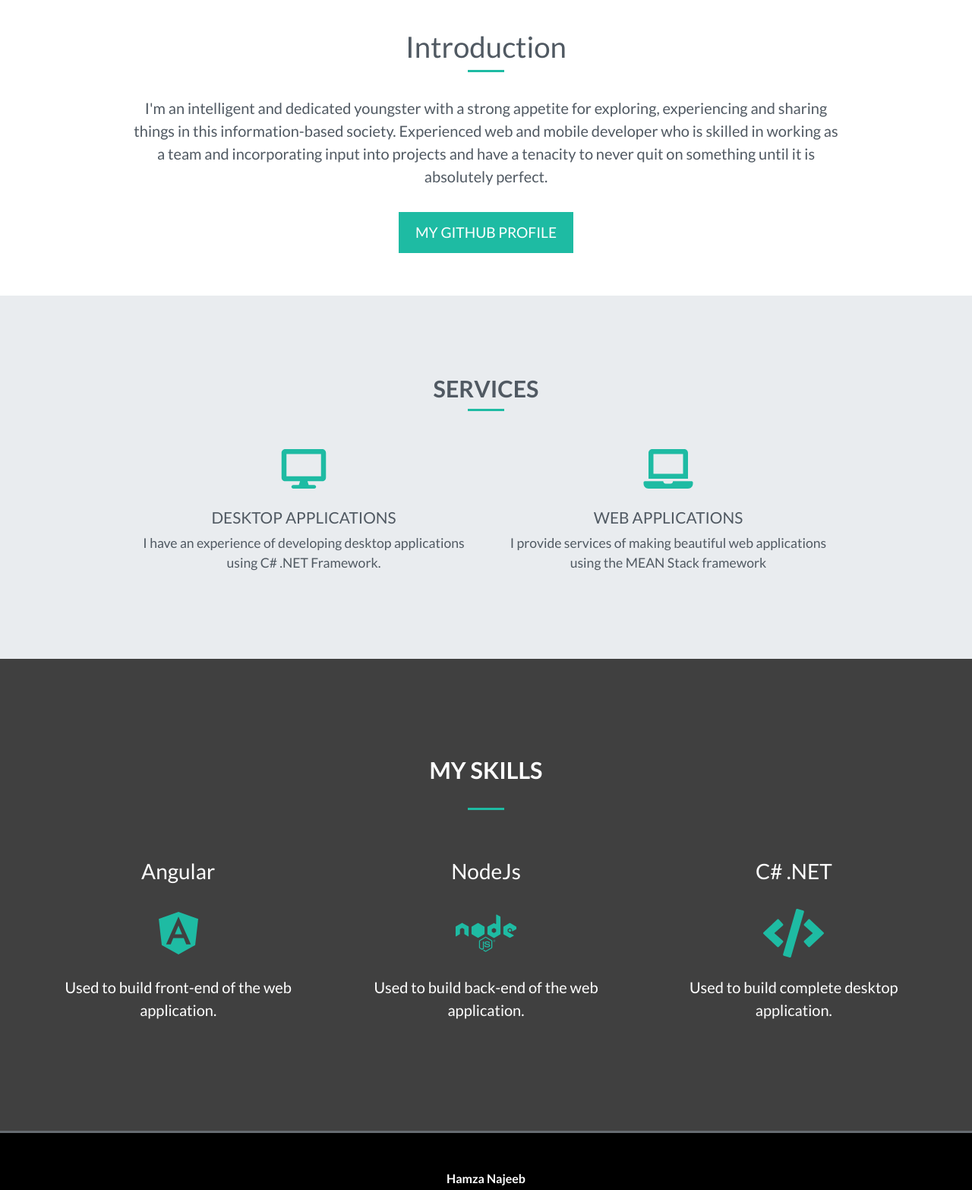
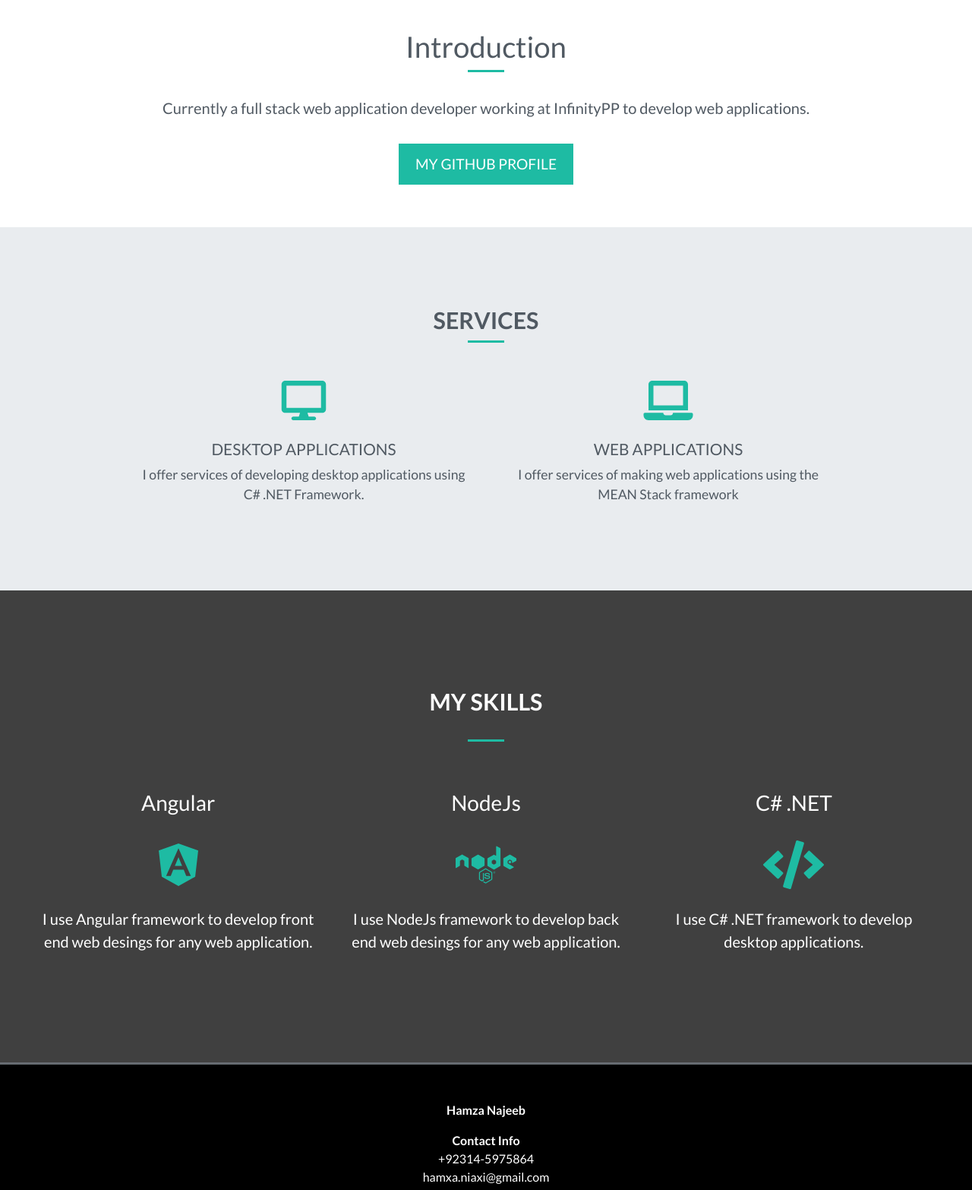
Before and after one commit to reap3r97/portfolio.github.io, a plain HTML site: page index.html in a window 1280 px wide. Shown: the part 802-2368 px from the top of the page at 76% size. Drawn offline with Linux system fonts and the light colour scheme.

Commit message:
revision.

```diff
--- a/index.html
+++ b/index.html
@@ -67,10 +67,7 @@
 		<div class="col-12 narrow text-center">
 			<h1>Introduction</h1>
 			<div class="heading-underline"></div>
-			<p class="lead">I'm an intelligent and dedicated youngster with a strong appetite for exploring,
-				experiencing and sharing things in this information-based society. Experienced web and mobile developer
-				who is skilled in working as a team and incorporating input into projects and have a tenacity to never
-				quit on something until it is absolutely perfect.</p>
+			<p class="lead">Currently a full stack web application developer working at InfinityPP to develop web applications.</p>
 			<a class="btn btn-secondary btn-md" href="https://github.com/reap3r97" target="_blank">My Github Profile</a>
 		</div>
 	</div>
@@ -91,14 +88,14 @@
 						<div class="service">
 							<i class="fas fa-desktop fa-4x" data-fa-transform="shrink-3 up-5"></i>
 							<h3>Desktop Applications</h3>
-							<p>I have an experience of developing desktop applications using C# .NET Framework.</p>
+							<p>I offer services of developing desktop applications using C# .NET Framework.</p>
 						</div>
 					</div>
 					<div class="col-md-6">
 						<div class="service">
 							<i class="fas fa-laptop fa-4x" data-fa-transform="shrink-3 up-5"></i>
 							<h3>Web Applications</h3>
-							<p>I provide services of making beautiful web applications using the MEAN Stack framework
+							<p>I offer services of making web applications using the MEAN Stack framework
 							</p>
 						</div>
 					</div>
@@ -122,21 +119,21 @@
 					<div class="service">
 						<i class="fab fa-angular fa-4x"></i>
 					</div>
-					<p class="lead">Used to build front-end of the web application.</p>
+					<p class="lead">I use Angular framework to develop front end web desings for any web application.</p>
 				</div>
 				<div class="col-md-4">
 					<h3>NodeJs</h3>
 					<div class="service">
 						<i class="fab fa-node fa-4x"></i>
 					</div>
-					<p class="lead">Used to build back-end of the web application.</p>
+					<p class="lead">I use NodeJs framework to develop back end web desings for any web application.</p>
 				</div>
 				<div class="col-md-4">
 					<h3>C# .NET</h3>
 					<div class="service">
 						<i class="fas fa-code fa-4x"></i>
 					</div>
-					<p class="lead">Used to build complete desktop application.</p>
+					<p class="lead">I use C# .NET framework to develop desktop applications.</p>
 				</div>
 			</div>
 
@@ -161,7 +158,7 @@
 					<p>
 						<strong>Hamza Najeeb</strong></p>
 					<strong>Contact Info</strong>
-					<p>+92-314-5975864<br>hamxa.niaxi@gmail.com</p>
+					<p>+92314-5975864<br>hamxa.niaxi@gmail.com</p>
 					<a href="https://www.linkedin.com/in/hamza-najeeb-332a4a18b/" target="_blank"><i
 							class="fab fa-linkedin"></i></a>
 					<a href="https://github.com/reap3r97" target="_blank"><i class="fab fa-github"></i></a>
```
